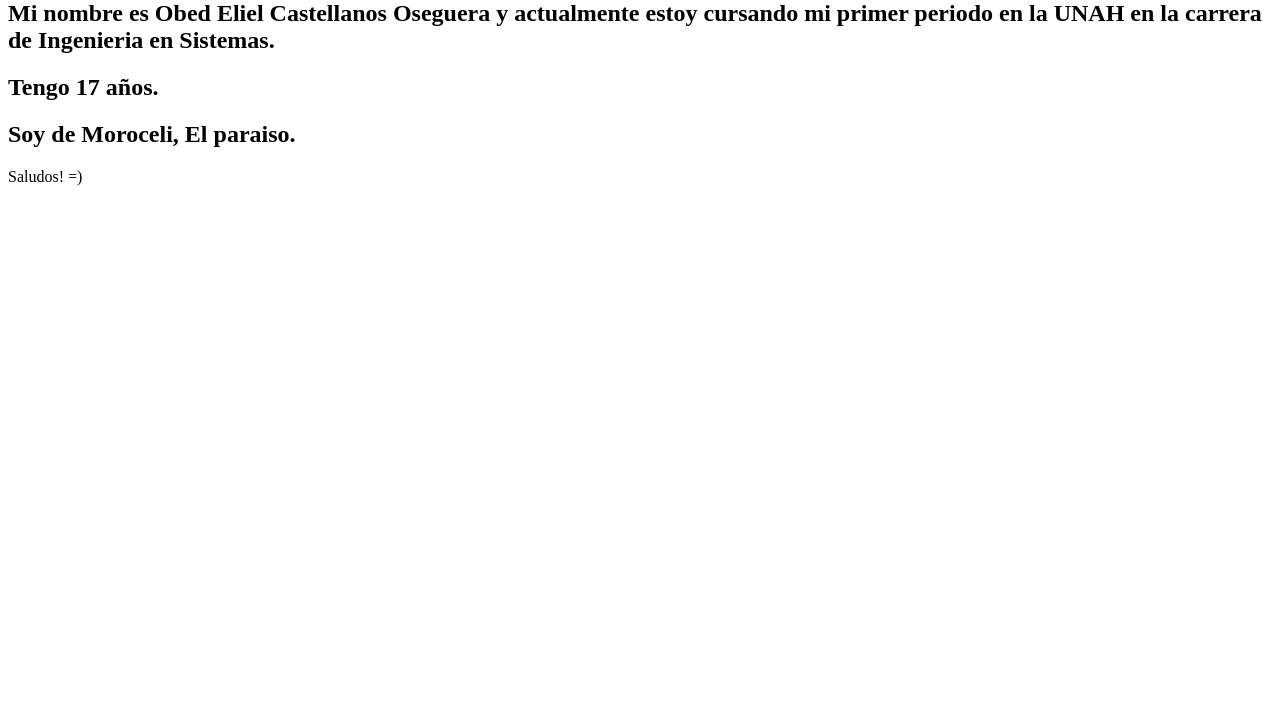
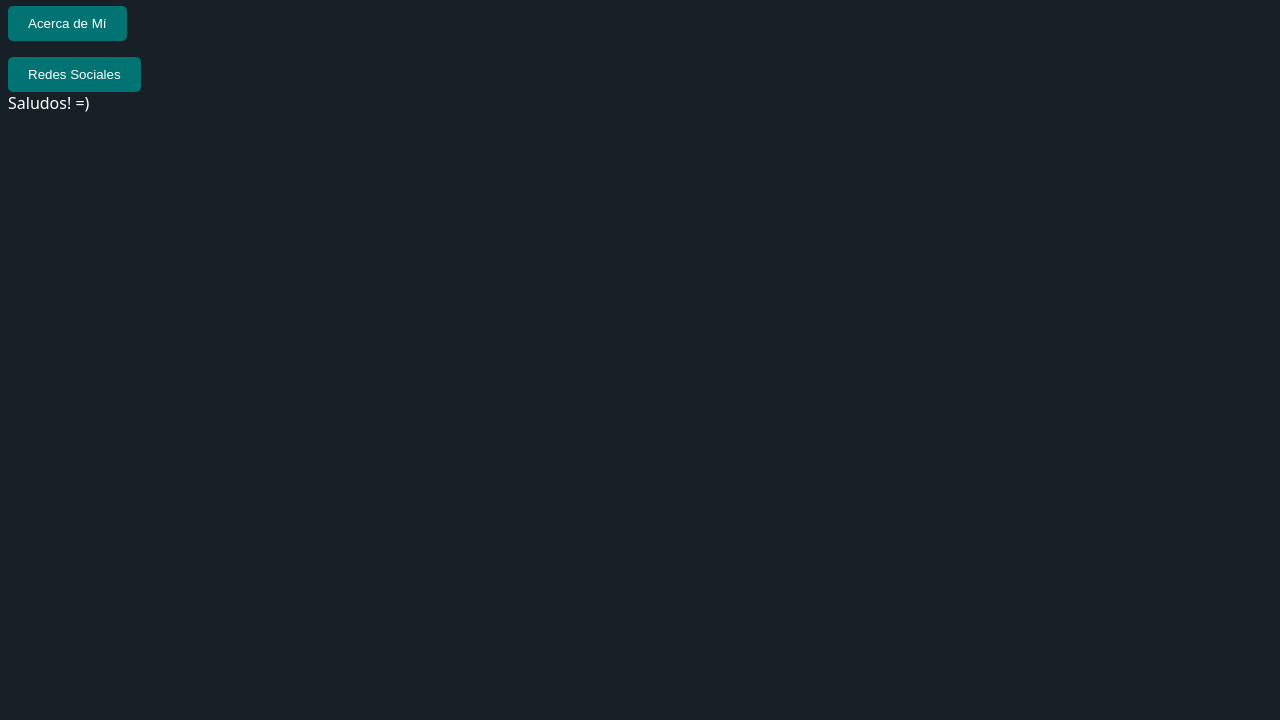
Before and after one commit to obedc295/LAB-INTROSISTEMAS, a plain HTML site: page PORTAFOLIO OBED 20241002161/index.html in a window 1280 px wide. Shown: the part 80-800 px from the top of the page. Drawn offline with Linux system fonts and the light colour scheme.

Commit message:
Add files via upload
Avance 2 portafolio

```diff
--- a/PORTAFOLIO OBED 20241002161/index.html
+++ b/PORTAFOLIO OBED 20241002161/index.html
@@ -3,14 +3,39 @@
 <head>
     <meta charset="UTF-8">
     <meta name="viewport" content="width=device-width, initial-scale=1.0">
+    <link rel="stylesheet" href="FRONTEND/estilos.css">
     <title>Presentacion Obed Castellanos</title>
 </head>
+<header>
+<h1>Presentación</h1>
+
+<title>Acerca de mí</title>
+<script>
+function mostrarAcercaDeMi() {
+  var infoContainer = document.getElementById("informacion");
+  infoContainer.innerHTML = "Mi nombre es Obed Eliel Castellanos Oseguera, estudio la carrera de Ingenieria en sistemas en la UNAH.";
+}
+</script>
+
+
+
+<title>Redes Sociales</title>
+<script>
+    function mostrarRedes(){
+        var infoContainer = document.getElementById("redes");
+        infoContainer.innerHTML = "github: github/obedc295.com";
+    }
+</script>
+
+<button onclick="mostrarAcercaDeMi()">Acerca de Mí</button>
+<div id="informacion"></div><p>
+</p>
+
+<div><button onclick="mostrarRedes()">Redes Sociales</button>
+<div id="redes"></div> </div>
+</header>
 <body>
-    <h1>Presentación</h1>
-   <h2>Mi nombre es Obed Eliel Castellanos Oseguera y actualmente estoy cursando mi primer periodo en la UNAH en la carrera de Ingenieria en Sistemas.</h2>
-   <h2>Tengo 17 años.</h2>
-   <h2>Soy de Moroceli, El paraiso.</h2>
-   <p></p>
+
 </body>
 <footer>Saludos! =)</footer>
 </html>
```
